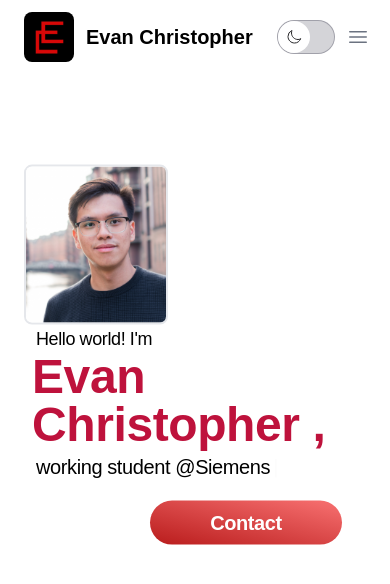
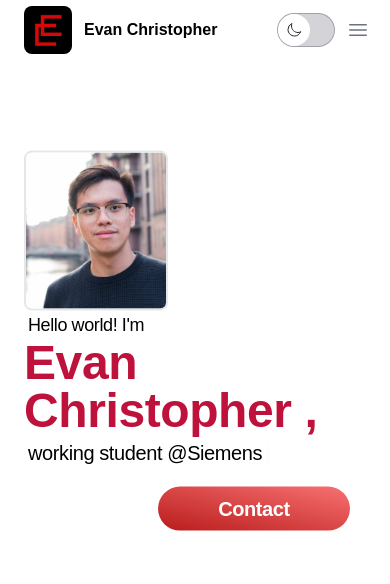
Before and after one commit to crustypluto19/portfolio, a Next.js app: page / in a window 390 px wide. Shown: the top 584 px of the page. Built offline with nearby package versions, Linux system fonts and the light colour scheme; a web font is replaced by a local one.

Commit message:
style adjustments

```diff
--- a/app/page.tsx
+++ b/app/page.tsx
@@ -17,10 +17,10 @@ export default function Home() {
           <Hero />
         </motion.div>
       </section>
-      <section className='snap-center h-screen w-screen scroll-mt-2 bg-yellow-500'>
+      <section className='snap-center h-screen w-screen scroll-mt-1.5 bg-yellow-500'>
         <AboutHome />
       </section>
-      <section className='snap-center h-screen w-screen scroll-mt-2 bg-cyan-300'>
+      <section className='snap-center h-screen w-screen scroll-mt-1.5 bg-cyan-300'>
         <WorkHome />
       </section>
     </div>
--- a/components/hero.tsx
+++ b/components/hero.tsx
@@ -30,7 +30,7 @@ const Hero = () => {
           transition={{ duration: 0.8, delay: 0.2 }}
           viewport={{ once: true, amount: 0.5 }}
           whileInView={{opacity: 1, x: 0}}
-          className='flex flex-col px-2'
+          className='flex flex-col sm:px-2'
         >
           <h1 className='text-lg ml-1'>Hello world! I&#039;m</h1>
           <h1 className='text-5xl sm:text-6xl font-semibold text-rose-700'>
--- a/components/navbar.tsx
+++ b/components/navbar.tsx
@@ -11,11 +11,13 @@ export default function NavBar() {
   const pathName = usePathname();
 
   return (
-    <nav className="sticky w-screen top-0 z-50 flex items-center justify-between flex-wrap px-6 pr-3 py-3 text-center backdrop-blur-md">
+    <nav className="sticky w-screen top-0 z-50 flex items-center justify-between flex-wrap px-6 pr-3 py-1.5 sm:py-3 text-center backdrop-blur-md">
       <div className="container mx-auto flex items-center justify-between">
         <Link href="/" className="flex items-center transition ease-in-out hover:scale-105 hover:text-red-700 duration-300">
-          <Image priority src={logo} alt="Logo" width={50} height={50} className="rounded-lg" />
-          <span className="font-semibold text-xl sm:text-2xl whitespace-nowrap pl-3">
+          <div className='relative shrink-0 h-12 w-12'>
+            <Image priority src={logo} alt="Logo" fill className="rounded-lg" />
+          </div>
+          <span className="font-semibold text-md sm:text-2xl whitespace-nowrap pl-3">
             Evan Christopher
           </span>
         </Link>
```
